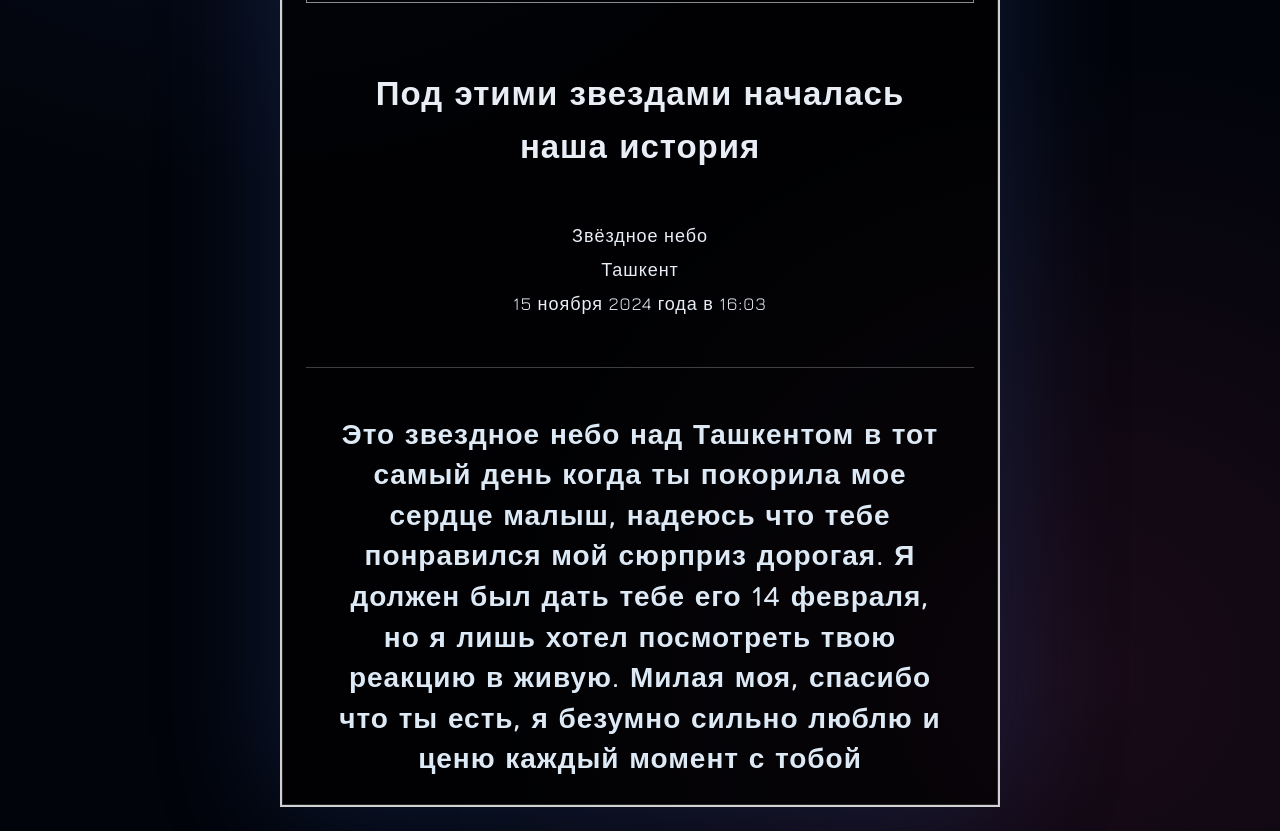
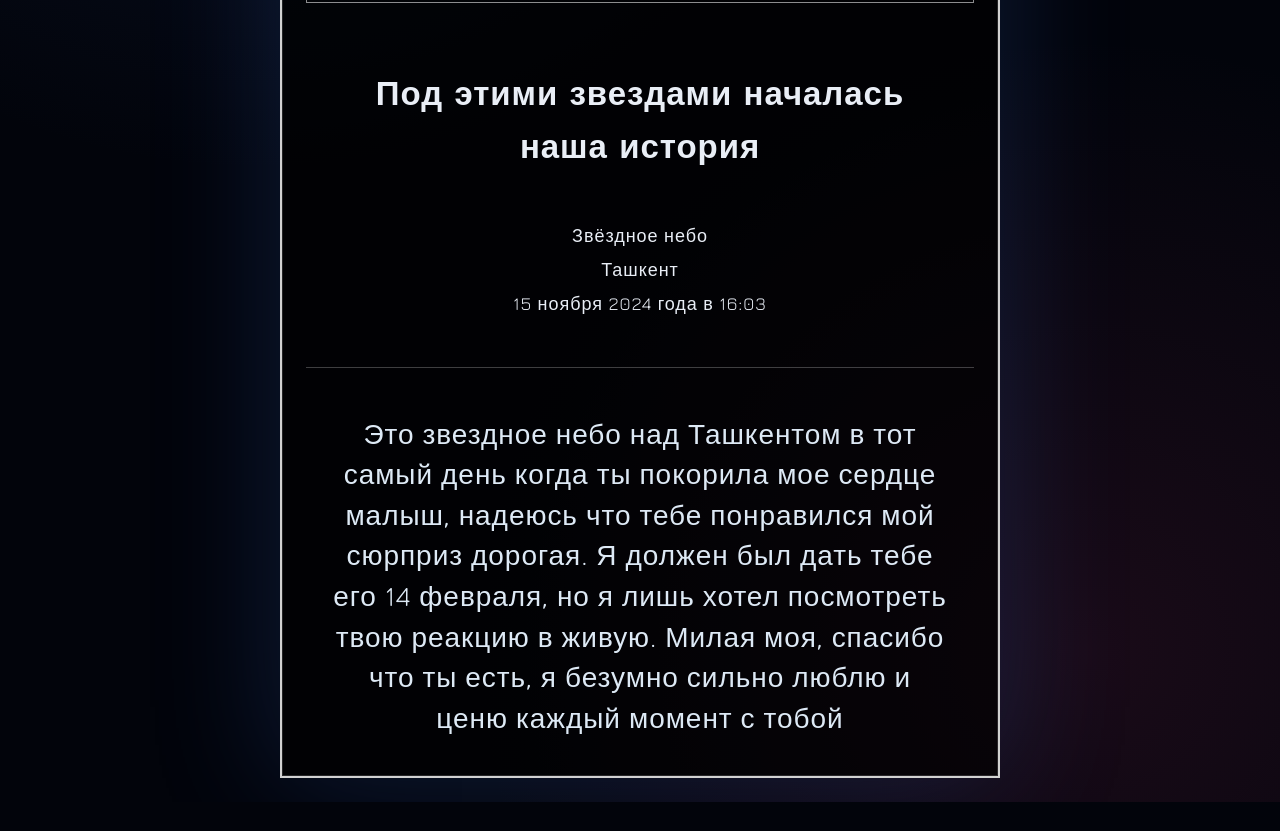
Before and after one commit to cafylb/love, a website: page public/index.html in a window 1280 px wide. Shown: the part 715-1546 px from the top of the page. After the commit the page ends 1517 px from the top, so only its background shows below. Drawn offline with nearby package versions, Linux system fonts and the light colour scheme.

Commit message:
Soften bottom message weight and add bottom spacing

```diff
--- a/public/styles.css
+++ b/public/styles.css
@@ -66,7 +66,7 @@ h1 {
 
 .messages {
   border-top: 1px solid rgba(255, 255, 255, 0.24);
-  padding: clamp(22px, 5vw, 36px) 0 2px;
+  padding: clamp(22px, 5vw, 36px) 0 14px;
   text-align: center;
 }
 
@@ -74,7 +74,7 @@ h1 {
   margin: 10px auto 0;
   width: min(100%, 620px);
   font-size: clamp(18px, 2.9vw, 28px);
-  font-weight: 700;
+  font-weight: 500;
   line-height: 1.45;
   color: rgba(230, 242, 255, 0.96);
 }
```
